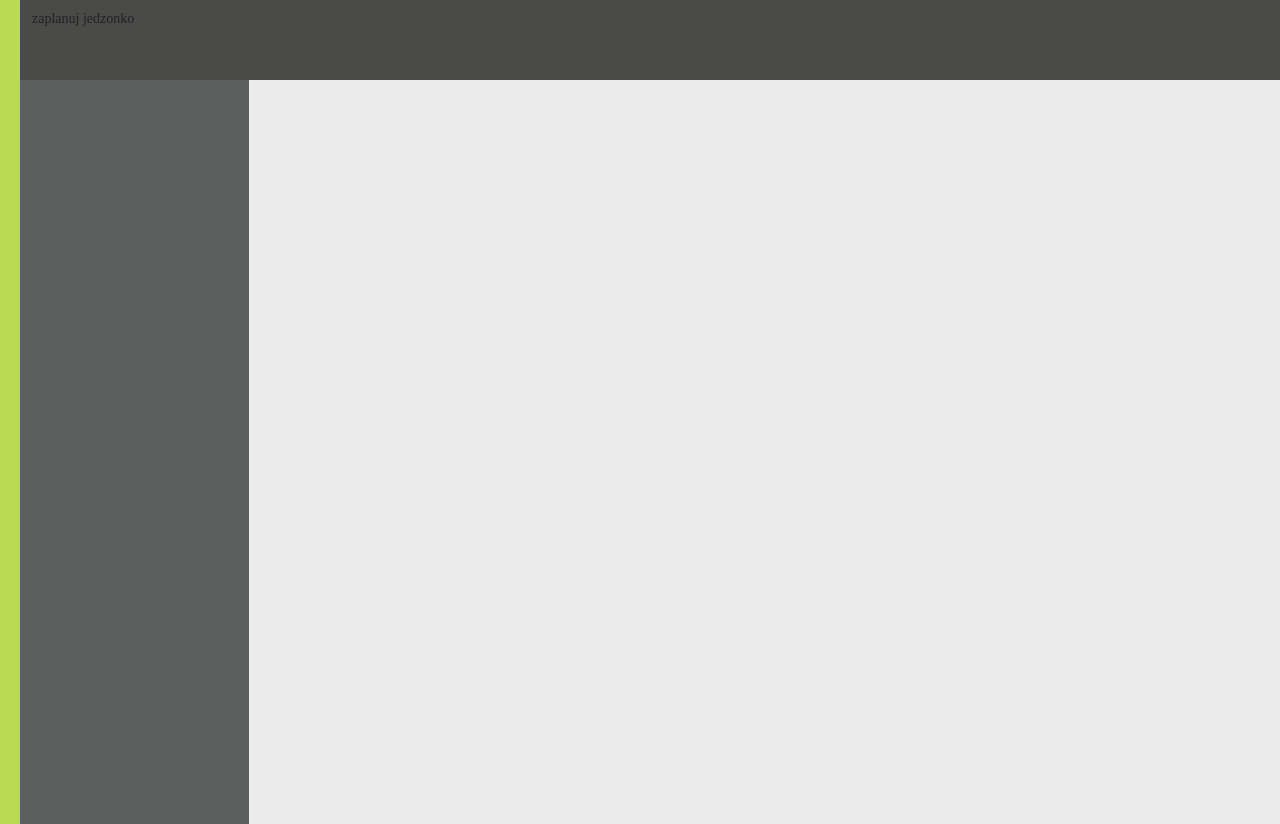
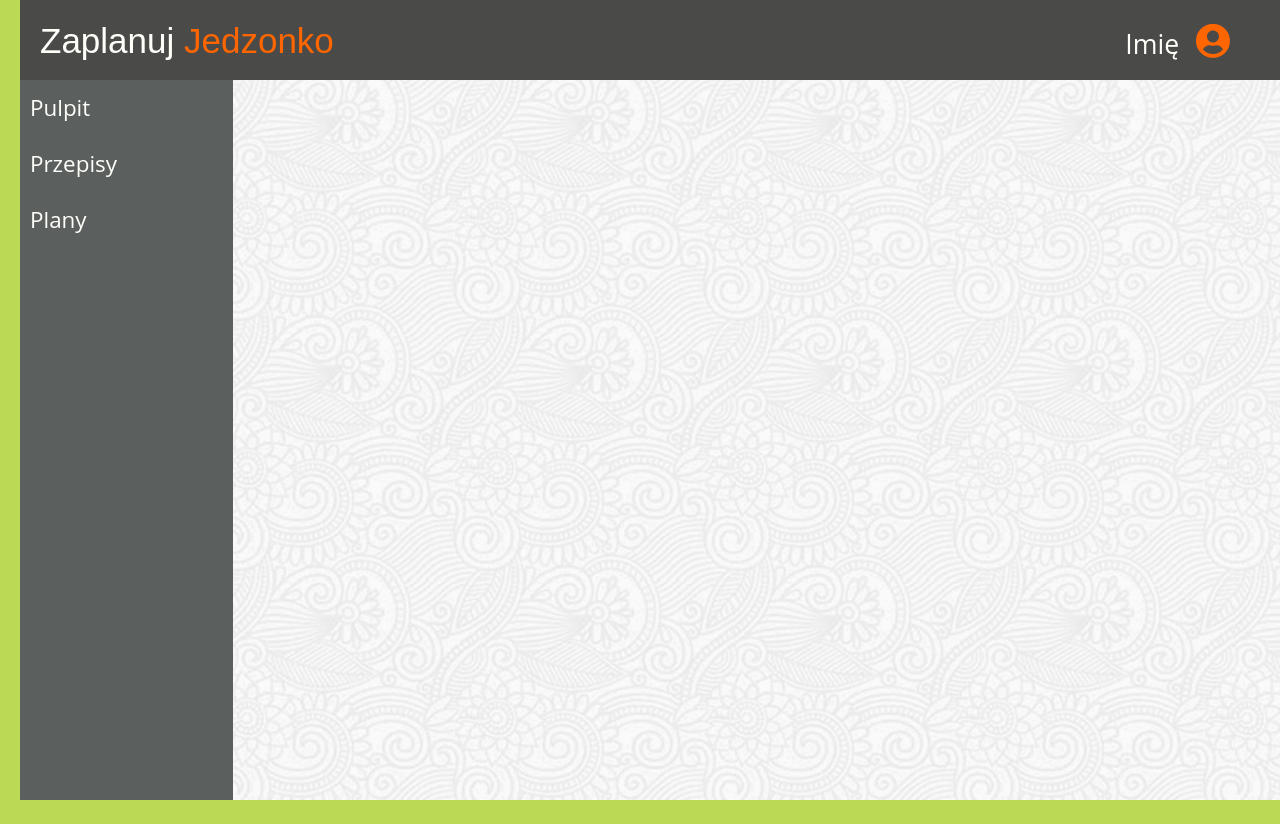
Before and after one commit to mkusmierczyk/ScheduleYourMeals, a website: page development/app.html in a window 1280 px wide. Shown: the top 824 px of the page. After the commit the page ends 800 px from the top, so only its background shows below. Drawn offline with nearby package versions, Linux system fonts and the light colour scheme; files that its build step writes are made by us from their sources; files whose address does not match are found by name; a web font is replaced by a local one.

Commit message:
MainView Done

```diff
--- a/development/app.html
+++ b/development/app.html
@@ -1,39 +1,36 @@
 <!DOCTYPE html>
 <html lang="pl">
 <head>
-    <meta charset="UTF-8" />
-    <meta name="viewport" content="width=device-width, initial-scale=1.0" />
-    <meta http-equiv="X-UA-Compatible" content="ie=edge" />
+    <meta charset="UTF-8"/>
+    <meta name="viewport" content="width=device-width, initial-scale=1.0"/>
+    <meta http-equiv="X-UA-Compatible" content="ie=edge"/>
     <title>Zaplanuj Jedzonko</title>
-    <link rel="stylesheet" href="./css/main.css" />
+    <link rel="stylesheet" href="https://use.fontawesome.com/releases/v5.3.1/css/all.css"
+          integrity="sha384-mzrmE5qonljUremFsqc01SB46JvROS7bZs3IO2EmfFsd15uHvIt+Y8vEf7N7fWAU" crossorigin="anonymous">
+    <link href="https://fonts.googleapis.com/css?family=Charmonman&display=swap" rel="stylesheet">
+    <link rel="stylesheet" href="./css/main.css"/>
 </head>
 <body>
 
 <div class="container">
-      <header class = 'row'>
-        <div class='col-4 head' >zaplanuj jedzonko</div>
-        <div class='col-8 head' ></div>
+    <header class='row'>
+        <div class='col-9 head'><a href="#" class="header__logo">Zaplanuj <span>Jedzonko </span> </a></div>
+        <div class='col-3 head'><p class="header__name"><span>Imię</span> <i class="fas fa-user-circle"></i></p></div>
     </header>
 
-      <div class = content>
-        <div class = "row">
-          <div class = "col-2 content__left ">
-            <div class = "col-12 content__left__menu"></div>
-            <div class = "col-12 content__left__menu"></div>
-            <div class = "col-12 content__left__menu"></div>
+    <div class=content>
+        <div class="row">
+            <div class="col-2 content__left ">
+                <a href="#" class="col-12 content__left__menu"><p>Pulpit</p><i class="fas fa-chevron-right"></i></a>
+                <a href="#" class="col-12 content__left__menu"><p>Przepisy</p><i class="fas fa-chevron-right"></i></a>
+                <a href="#" class="col-12 content__left__menu"><p>Plany</p><i class="fas fa-chevron-right"></i></a>
             </div>
-          <div class = "col-10 center-section content__center"></div>
+            <div class="col-10 center-section content__center"></div>
 
         </div>
 
-
-
     </div>
 </div>
-
-
-
-
 <script src="./js/app.js"></script>
 </body>
 </html>
--- a/development/scss/elements/_header.scss
+++ b/development/scss/elements/_header.scss
@@ -1,15 +1,41 @@
+body {
+  font-family: $text-font;
+}
+
 header {
   height: 10vh;
   background-color: $header_color;
+  display: flex;
+  align-items: center;
+  justify-content: space-between;
 }
-.content__left{
-  background-color: $nav_color;
-  height: 90vh;
+
+.header__logo {
+  font-family: $logo_font;
+  font-size: 2.5rem;
+  color: $screen_bg;
+  margin-left: 20px;
+  text-decoration: none;
+
+  span {
+    color: $btn_color;
+  }
 }
-.content__left__menu{
-  height: 10vh;
+
+.header__name {
+  color: $screen_bg;
+  font-size: 1.9rem;
+  text-align: right;
+  margin-right: 60px;
+
+  span {
+    padding-bottom: 10px;
+  }
+
+  i {
+    color: $btn_color;
+    padding: 10px;
+    font-size: 2.5rem;
+
+  }
 }
-.content__center{
-  background-color: $bg_color;
-
-}
--- /dev/null
+++ b/development/scss/elements/_section.scss
@@ -0,0 +1,45 @@
+
+.content__left {
+  background-color: $nav_color;
+  height: 90vh;
+  display: flex;
+  flex-direction: column;
+
+}
+
+.content__left__menu {
+  height: 7vh;
+  font-size: 1.6rem;
+  color: $screen_bg;
+  display: flex;
+  align-items: center;
+  text-decoration: none;
+  padding-left: 50px;
+  justify-content: space-between;
+
+  i {
+    margin-right: 10px;
+    font-size: 1rem;
+    color: $nav_color;
+  }
+
+  &:hover {
+    border-left: 6px solid $btn_color;
+    color: $bg_color;
+
+    i {
+      color: $btn_color;
+    }
+  }
+
+  p {
+    padding-left: 10px;
+
+  }
+}
+
+.content__center {
+  background-color: $screen_bg;
+  background-image: url("development/images/image.png");
+  margin: 0;
+}
--- a/development/scss/generic/_grid.scss
+++ b/development/scss/generic/_grid.scss
@@ -13,7 +13,7 @@ $column-base-width: 100% / $columns;
     [class*='col-'] {
       min-height: 1px;
       width: $column-base-width;
-      padding: 12px;
+      padding:0;
     }
 
     @for $i from 1 through $columns {
--- a/development/scss/generic/_var.scss
+++ b/development/scss/generic/_var.scss
@@ -13,4 +13,4 @@
 
 //fonts:
 $logo_font: "Charmonman", sans-serif;
-$text-font: "Open Sans", sans-serif;
+$text_font: "Open Sans", sans-serif;
--- a/development/scss/main.scss
+++ b/development/scss/main.scss
@@ -8,3 +8,4 @@
 
 //elements
 @import "elements/header";
+@import "elements/section";
```
Also changed, not shown: development/images/image.png (added), 1 other file. Lines whose indentation alone changed are shown as unchanged.
